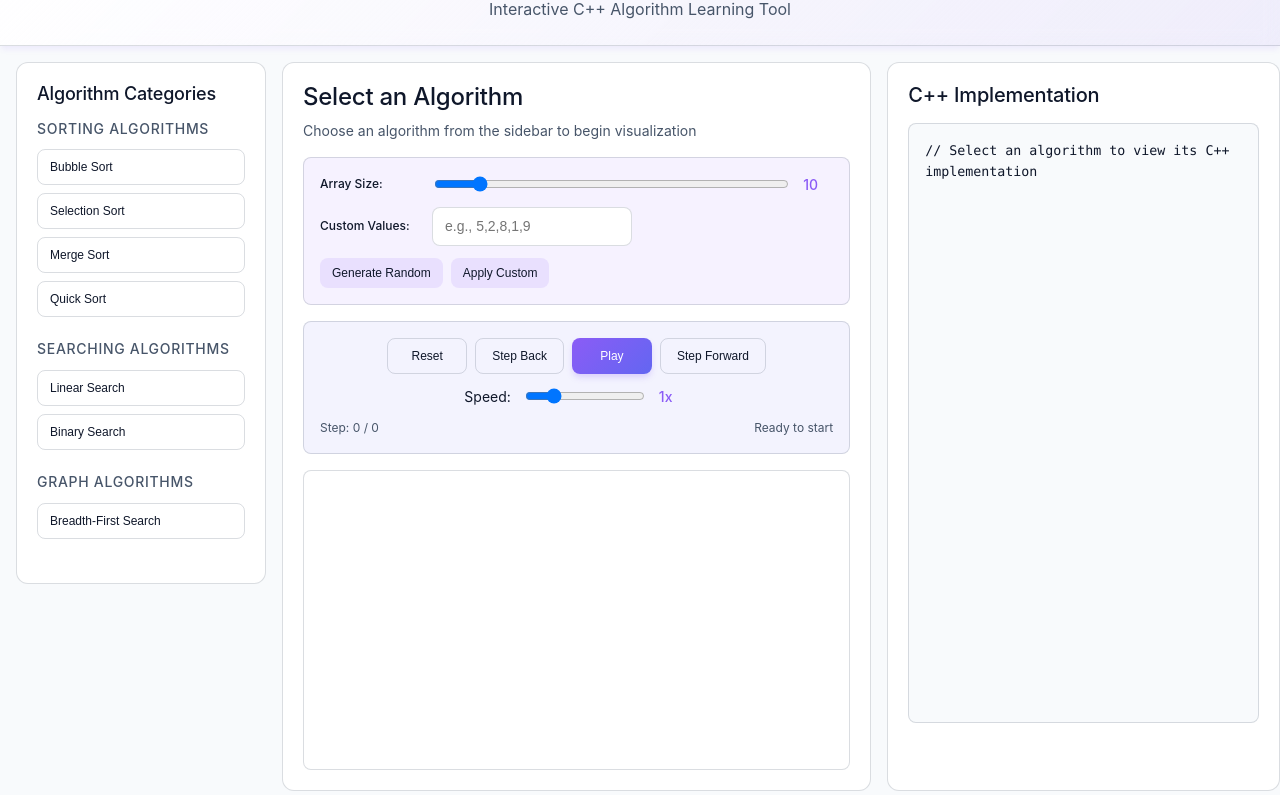
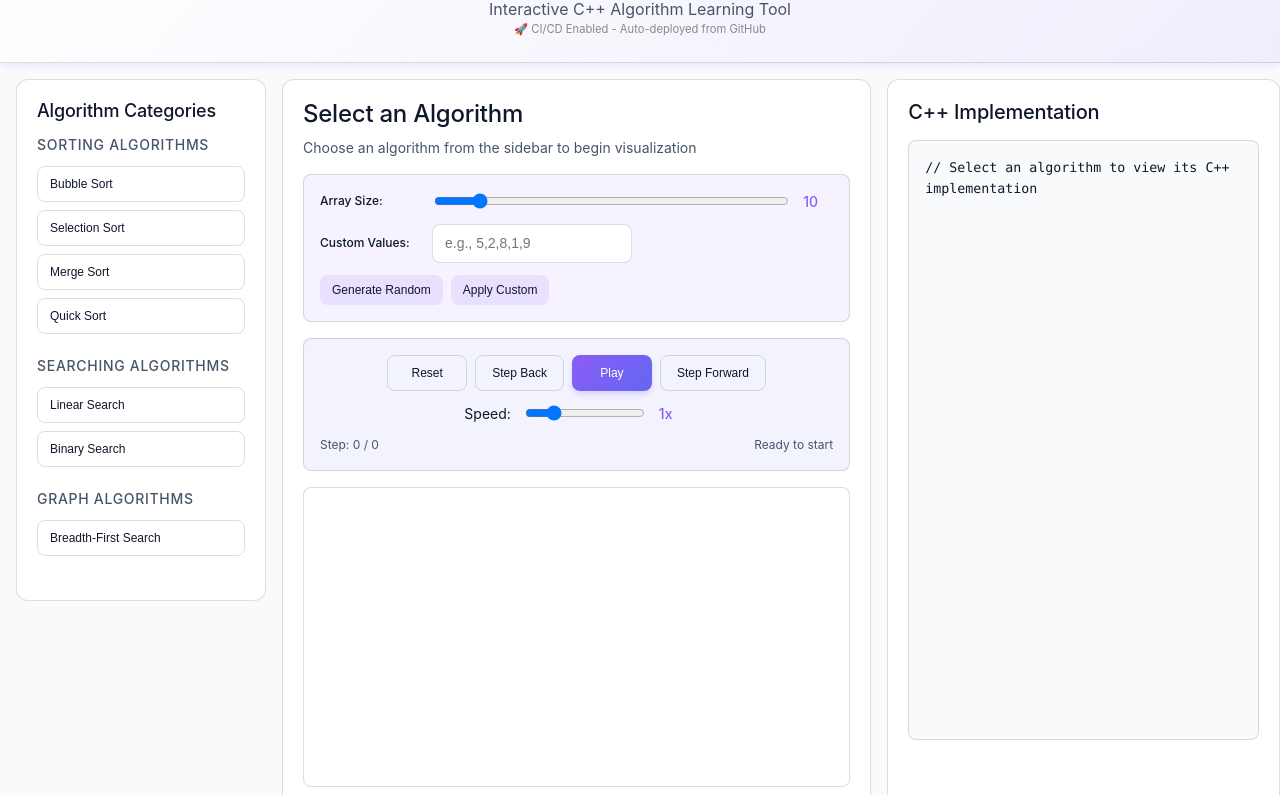
Before and after one commit to anshthakur0999/algorithm-visualizer, a website: page index.html in a window 1280 px wide. Shown: the part 71-866 px from the top of the page. Drawn offline with nearby package versions, Linux system fonts and the light colour scheme; a web font is replaced by a local one.

Commit message:
Test CI/CD pipeline - Add deployment badge

```diff
--- a/index.html
+++ b/index.html
@@ -13,6 +13,7 @@
         <header class="app-header">
             <h1>DSA Algorithm Visualizer</h1>
             <p>Interactive C++ Algorithm Learning Tool</p>
+            <p style="font-size: 0.8em; color: #888;">🚀 CI/CD Enabled - Auto-deployed from GitHub</p>
         </header>
 
         <!-- Main Content -->
```
